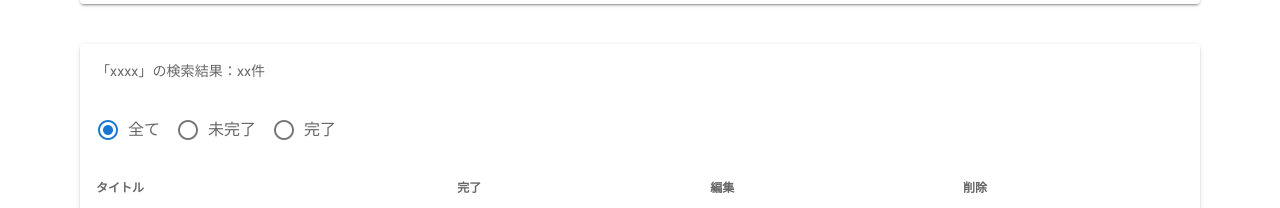
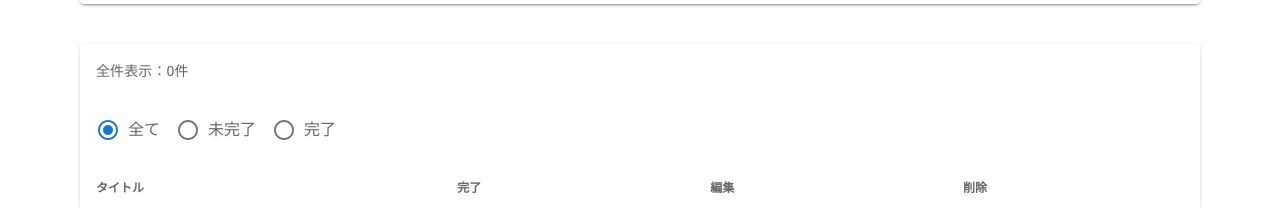
Before and after one commit to nao11aihara/vue-todo, a Vue app: page / in a window 1280 px wide. Shown: the part 196-404 px from the top of the page. Built offline with nearby package versions, Linux system fonts and the light colour scheme.

Commit message:
add: TODO検索機能を実装

```diff
--- a/src/components/TodoList.vue
+++ b/src/components/TodoList.vue
@@ -1,6 +1,13 @@
 <template>
   <v-card>
-    <v-card-subtitle>「xxxx」の検索結果：xx件</v-card-subtitle>
+    <!-- 検索ワード有の場合、検索ワードと検索ヒット件数を表示 -->
+    <v-card-subtitle v-if="$route.query.title">{{
+      `「${$route.query.title}」の検索結果：${todos.length}件`
+    }}</v-card-subtitle>
+    <!-- 検索ワード無の場合、全件の件数を表示 -->
+    <v-card-subtitle v-else>{{
+      `全件表示：${todos.length}件`
+    }}</v-card-subtitle>
     <v-radio-group v-model="selectedStatus" row>
       <v-radio
         v-for="status in statusList"
@@ -19,10 +26,10 @@
         </tr>
       </thead>
       <tbody>
-        <tr v-for="todo in allTodos" :key="todo.title">
+        <tr v-for="todo in todos" :key="todo.id">
           <td>{{ todo.title }}</td>
           <td>
-            <v-checkbox v-model="todo.isDone"></v-checkbox>
+            <v-checkbox :value="todo.isDone"></v-checkbox>
           </td>
           <td>
             <v-btn icon @click="toEdit(todo.id)">
@@ -41,7 +48,7 @@
 </template>
 
 <script lang="ts">
-import { Component, Vue } from "vue-property-decorator";
+import { Component, Prop, Vue } from "vue-property-decorator";
 import { Todo } from "./../types/Todo";
 
 /**
@@ -51,6 +58,12 @@ import { Todo } from "./../types/Todo";
 export default class TodoList extends Vue {
   // ---data---
   /**
+   * TODO複数件
+   */
+  @Prop()
+  public todos: Todo[];
+
+  /**
    * ステータス一覧
    */
   public statusList = ["全て", "未完了", "完了"];
@@ -59,20 +72,6 @@ export default class TodoList extends Vue {
    * 選択中のステータス
    */
   public selectedStatus = "全て";
-
-  // ---computed---
-  /**
-   * TODO全件
-   * @returns TODO全件
-   */
-  public get allTodos(): Todo[] {
-    return this.$store.getters.getAllTodos;
-  }
-
-  // ---ライフサイクル---
-  public created() {
-    console.warn(this.allTodos);
-  }
 
   // ---メソッド---
   /**
--- a/src/components/TodoSearchForm.vue
+++ b/src/components/TodoSearchForm.vue
@@ -1,7 +1,12 @@
 <template>
   <v-card class="d-flex">
-    <v-text-field outlined dense label="検索"></v-text-field>
-    <v-btn icon large>
+    <v-text-field
+      outlined
+      dense
+      label="検索"
+      v-model="inputSearchWord"
+    ></v-text-field>
+    <v-btn icon large @click="searchTodo()">
       <v-icon>mdi-magnify</v-icon>
     </v-btn>
   </v-card>
@@ -14,7 +19,41 @@ import { Component, Vue } from "vue-property-decorator";
  * TODO検索フォーム
  */
 @Component
-export default class TodoSearchForm extends Vue {}
+export default class TodoSearchForm extends Vue {
+  // ---data---
+  /**
+   * 検索ワード入力値
+   */
+  public inputSearchWord = "";
+
+  // ---ライフサイクル---
+  /**
+   * created
+   */
+  public created(): void {
+    // クエリストリングがない場合、早期リターン
+    if (!this.$route.query.title) {
+      return;
+    }
+
+    // クエリストリングを検索ワード入力値に格納
+    this.inputSearchWord = String(this.$route.query.title);
+  }
+
+  // ---メソッド---
+  /**
+   * TODOを検索する
+   */
+  public searchTodo(): void {
+    // 現在のクエリと検索ワード入力値が同じ場合、何も行わない
+    if (this.$route.query.title == this.inputSearchWord) {
+      return;
+    }
+
+    // クエリストリング有のトップ画面に遷移
+    this.$router.push(`/?title=${this.inputSearchWord}`);
+  }
+}
 </script>
 
 <style scoped>
--- a/src/views/Top.vue
+++ b/src/views/Top.vue
@@ -1,11 +1,12 @@
 <template>
   <v-main>
     <TodoSearchForm />
-    <TodoList />
+    <TodoList :todos="todos" />
   </v-main>
 </template>
 
 <script lang="ts">
+import { Todo } from "@/types/Todo";
 import { Component, Vue } from "vue-property-decorator";
 import TodoSearchForm from "../components/TodoSearchForm.vue";
 import TodoList from "./../components/TodoList.vue";
@@ -19,7 +20,34 @@ import TodoList from "./../components/TodoList.vue";
     TodoList,
   },
 })
-export default class Top extends Vue {}
+export default class Top extends Vue {
+  // ---computed---
+  /**
+   * TODO複数件
+   * @returns TODO複数件
+   */
+  public get todos(): Todo[] {
+    const todo: Todo[] = this.$store.getters.getAllTodos;
+
+    // クエリストリングがない場合、全件返す
+    if (!this.$route.query.title) {
+      return todo;
+    }
+
+    // クエリストリングがある場合、タイトルに部分一致したもののみ返す
+    return todo.filter(
+      (todo) => todo.title.indexOf(String(this.$route.query.title)) != -1
+    );
+  }
+
+  // ---ライフサイクル---
+  /**
+   * created
+   */
+  public created(): void {
+    console.warn(this.todos);
+  }
+}
 </script>
 
 <style scoped></style>
```
